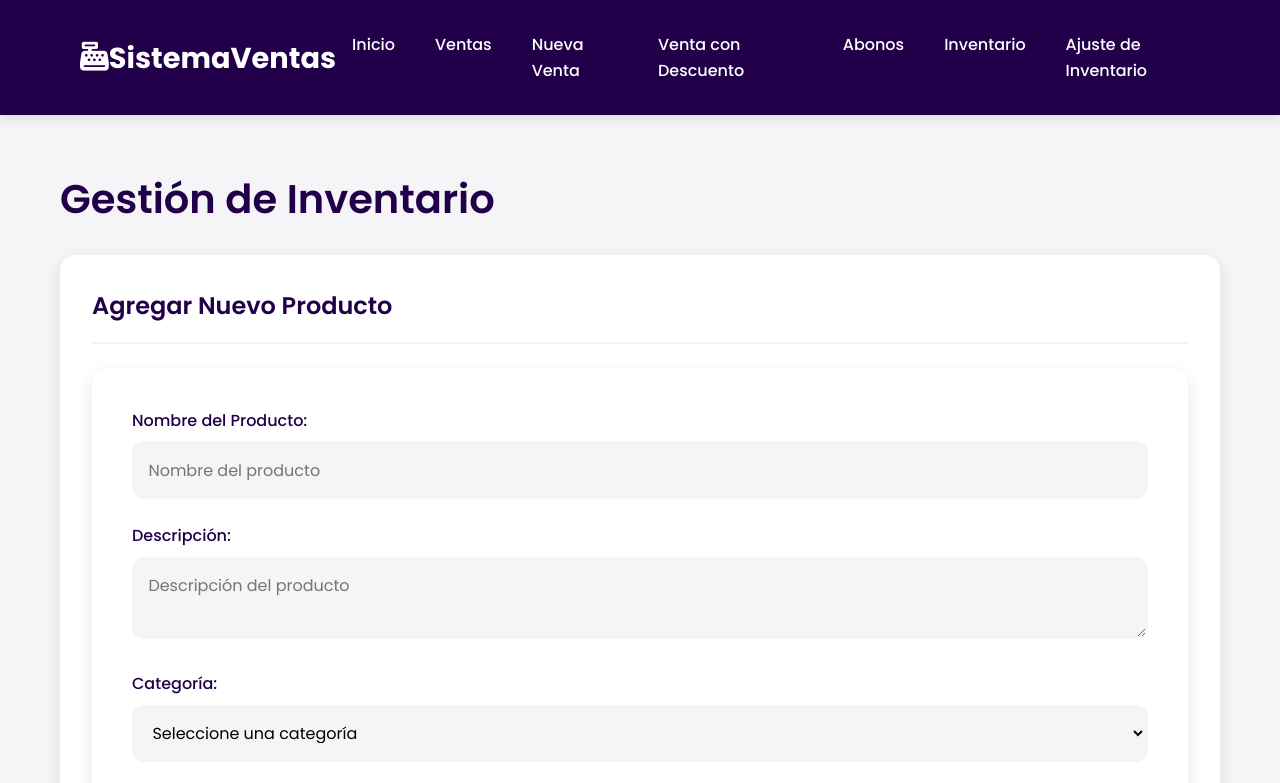
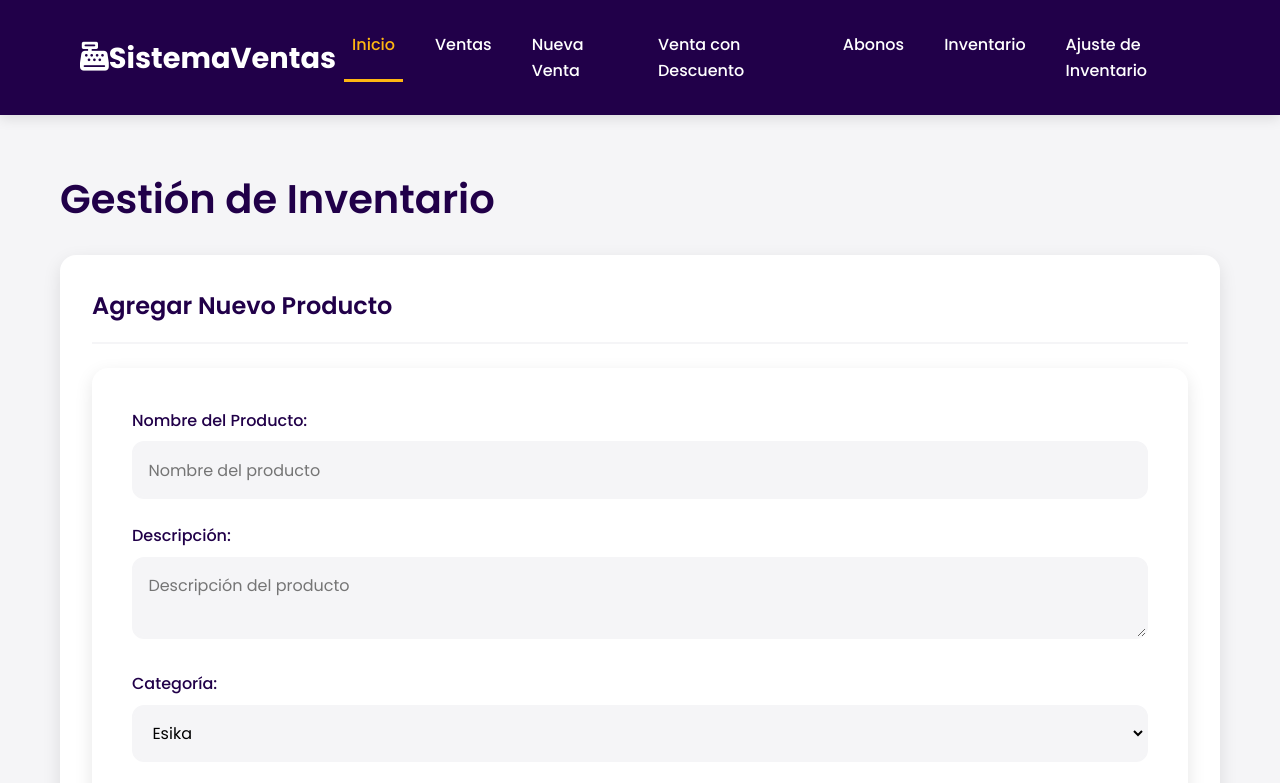
Before and after one commit to nimon10/nimon10.github.io, a plain HTML site: page pages/venta_descuento.html in a window 1280 px wide. Shown: the top 783 px of the page. Drawn offline with Linux system fonts and the light colour scheme.

Commit message:
index.html

```diff
--- a/pages/venta_descuento.html
+++ b/pages/venta_descuento.html
@@ -18,7 +18,7 @@
                 <i class="fas fa-bars"></i>
             </button>
             <ul id="menu">
-                <li><a href="index.html">Inicio</a></li>
+                <li><a href="../index.html" class="activo">Inicio</a></li>
                 <li><a href="ventas.html">Ventas</a></li>
                 <li><a href="venta_directa.html">Nueva Venta</a></li>
                 <li><a href="venta_descuento.html">Venta con Descuento</a></li>
@@ -48,12 +48,16 @@
                 <div class="form-group">
                     <label for="categoria">Categoría:</label>
                     <select id="categoria" name="categoria" required>
-                        <option value="">Seleccione una categoría</option>
-                        <option value="Electrónica">Electrónica</option>
-                        <option value="Ropa">Ropa</option>
-                        <option value="Hogar">Hogar</option>
-                        <option value="Alimentos">Alimentos</option>
-                        <option value="Otros">Otros</option>
+                        <option value="Esika">Esika</option>
+                        <option value="Carmel">Carmel</option>
+                        <option value="Leonisa">Leonisa</option>
+                        <option value="Cyzone">Cyzone</option>
+                        <option value="Pacifika">Pacifika</option>
+                        <option value="Yanbal">Yanbal</option>
+                        <option value="L'ebel">L'ebel</option>
+                        <option value="Novaventa">Novaventa/option>
+                        <option value="Natura">Natura</option>
+                        <option value="Login">Login</option>
                     </select>
                 </div>
 
@@ -133,7 +137,7 @@
             <div>
                 <h3>Enlaces Rápidos</h3>
                 <ul>
-                    <li><a href="../index.html">Inicio</a></li>
+                    <li><a href="index.html">Inicio</a></li>
                     <li><a href="ventas.html">Ventas</a></li>
                     <li><a href="inventario.html">Inventario</a></li>
                 </ul>
```
Also changed, not shown: index.html (+9 -3 lines), pages/abonos.html (+1 -1 lines), pages/ajuste_inventarios.html (+4 -4 lines), pages/inventario.html (+12 -7 lines), pages/venta_directa.html (+11 -10 lines), pages/ventas.html (+3 -3 lines).
